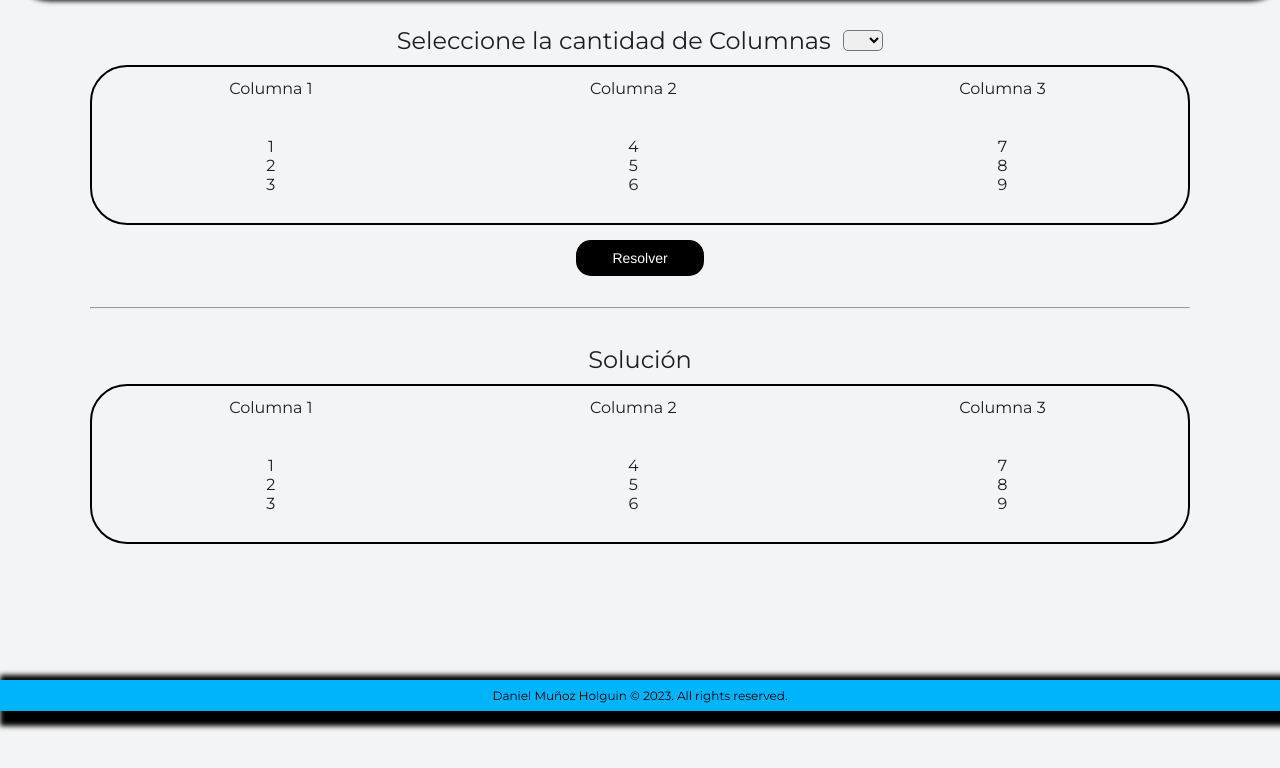
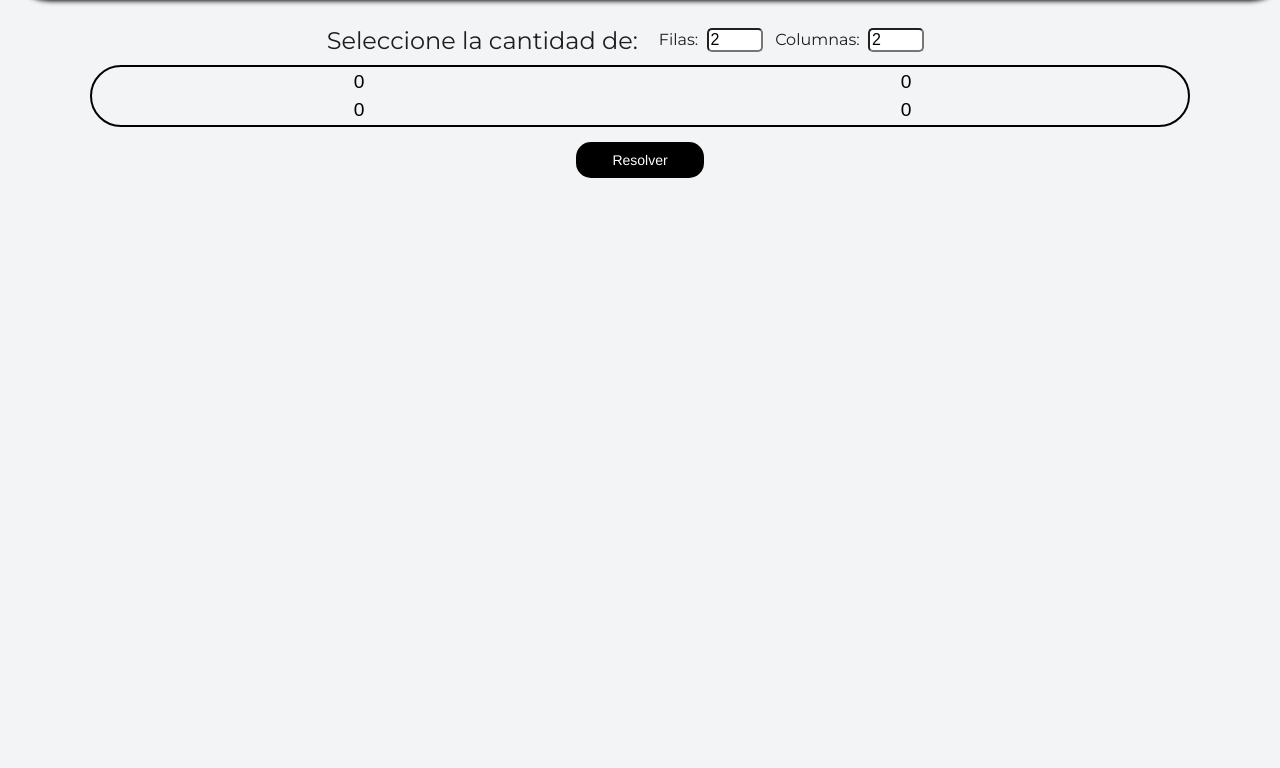
Before and after one commit to dmunoz05/gauss_jordan, a React app: page / in a window 1280 px wide. Shown: the part 86-854 px from the top of the page. Built offline with nearby package versions, Linux system fonts and the light colour scheme.

Commit message:
Logic gauss jordan reduction process

```diff
--- a/src/App/App.css
+++ b/src/App/App.css
@@ -15,7 +15,6 @@
 }
 
 table {
-
   width: inherit;
   height: fit-content;
 }
@@ -24,7 +23,7 @@ table {
   position: relative;
   border: solid 2px black;
   width: 100%;
-  height: inherit;
+  height: auto;
   display: inline-table;
   border-radius: 37px;
 }
@@ -64,10 +63,44 @@ tr {
 .select-columns {
   font-size: 1rem;
   border-radius: 5px;
-  width: 40px;
+  width: 3rem;
 }
 
 .label-select{
   font-size: 1.5rem;
   font-weight: 500;
 }
+
+.btn-aceptar{
+  padding: 4px;
+  border-radius: 15px;
+  border: solid black 1px;
+  background-color: white;
+  color: black;
+  font-size: 12px;
+  font-family: 'Franklin Gothic Medium', 'Arial Narrow', Arial, sans-serif;
+  width: 6rem;
+}
+
+.btn-aceptar:hover{
+  border: solid white 1px;
+  background-color: black;
+  color: white;
+}
+
+.input{
+  width: 5rem;
+  font-size: 1.2rem;
+  text-align: center;
+  border: none;
+  background-color: transparent;
+}
+
+.td-input{
+  text-align: center;
+}
+
+.tr-input{
+  border: none;
+  width: 10px;
+}
--- a/src/App/App.js
+++ b/src/App/App.js
@@ -1,22 +1,100 @@
-import React, { useState } from 'react';
+import React, { useState, useEffect } from 'react';
 // import { Table, TableBody, TableCell, TableContainer, TableHead, TableRow, Paper } from '@material-ui/core';
 import './App.css';
 
+
 function App() {
-    const [matrix, setMatrix] = useState([[1, 2, 3], [4, 5, 6], [7, 8, 9]]); // Ejemplo de matriz inicial
-    const [size, setSize] = useState(3); // Tamaño de la matriz
-    const [count, setCount] = useState(1); // Cantidad de matrices
-    const [matrices, setMatrices] = useState([]); // Matrices a resolver
-    const [results, setResults] = useState([]); // Resultados de las matrices resueltas
 
-    const handleSolve = () => {
+    const [table, setTable] = useState(false);
+    const [rows, setRows] = useState(2);
+    const [cols, setCols] = useState(2);
+    const [matrix, setMatrix] = useState(
+        Array.from({ length: rows }, () => Array.from({ length: cols }, () => 0))
+    );
 
-        // Aquí puedes implementar la lógica del método de Gauss-Jordan para resolver la matriz.
-        // Puedes utilizar la lógica que te proporcioné anteriormente en una función separada.
-        // Actualiza la matriz actualizada en el estado utilizando setMatrix.
+    const [newMatriz, setNewMatriz] = useState(
+
+    );
+
+    // function updatedColumns(event) {
+    //     event.preventDefault();
+    //     const newMatrix = [];
+    //     for (let i = 0; i < rows; i++) {
+    //         const row = [];
+    //         for (let j = 0; j < cols; j++) {
+    //             const value = parseFloat(event.target[`element-${i}-${j}`].value);
+    //             row.push(value);
+    //         }
+    //         newMatrix.push(row);
+    //     }
+    //     setMatrix(newMatrix);
+    // }
+
+    function handleSubmit(event) {
+        event.preventDefault();
+        const form = event.target;
+        const newMatrix = [];
+        for (let i = 0; i < matrix.length; i++) {
+            const row = [];
+            for (let j = 0; j < matrix[i].length; j++) {
+                const inputValue = parseFloat(document.getElementById(`input-${i}-${j}`).value);
+                row.push(inputValue);
+            }
+            newMatrix.push(row);
+        }
+        gaussJordan(newMatrix);
     }
 
+
+    // function handleSubmit(event) {
+    //     debugger;
+    //     event.preventDefault();
+    //     const form = event.target;
+    //     const newMatrix = [];
+    //     for (let i = 0; i < matrix.length; i++) {
+    //         const row = [];
+    //         for (let j = 0; j < matrix[i].length; j++) {
+    //             const inputName = `element-${i}-${j}`;
+    //             const inputValue = parseFloat(`document.getElementById('input-${i}-${j}').value`);
+    //             // const inputValue = parseFloat(form.elements[inputName].value);
+    //             row.push(inputValue);
+    //         }
+    //         newMatrix.push(row);
+    //     }
+    //     gaussJordan(newMatrix);
+    // }
+
+    function handleRowsChange(event) {
+        setRows(parseInt(event.target.value));
+        const numRows = parseInt(event.target.value);
+        const newMatrix = [];
+        for (let i = 0; i < numRows; i++) {
+            const row = [];
+            for (let j = 0; j < matrix[0].length; j++) {
+                row.push(0);
+            }
+            newMatrix.push(row);
+        }
+        setMatrix(newMatrix);
+    }
+
+    function handleColsChange(event) {
+        setCols(parseInt(event.target.value));
+        const numCols = parseInt(event.target.value);
+        const newMatrix = [];
+        for (let i = 0; i < matrix.length; i++) {
+            const row = [];
+            for (let j = 0; j < numCols; j++) {
+                row.push(0);
+            }
+            newMatrix.push(row);
+        }
+        setMatrix(newMatrix);
+    }
+
+
     function gaussJordan(matrix) {
+        debugger;
         let n = matrix.length;
         let m = matrix[0].length;
 
@@ -50,106 +128,142 @@ function App() {
                 }
             }
         }
-
-        return matrix;
+        console.log(matrix);
+        setNewMatriz(matrix)
+        setTable(true);
+        // return matrix;
     }
 
-    // Función que se ejecuta cuando el usuario hace clic en "Generar"
-    function handleGenerate() {
-        let newMatrices = [];
-        let newResults = [];
+    // // Función que se ejecuta cuando el usuario hace clic en "Generar"
+    // function handleGenerate() {
+    //     debugger;
+    //     let newMatrices = [];
+    //     let newResults = [];
 
-        // Genera las matrices y resuelve cada una con el método de Gauss-Jordan
-        for (let i = 0; i < count; i++) {
-            let matrix = [];
-            for (let j = 0; j < size; j++) {
-                let row = [];
-                for (let k = 0; k < size + 1; k++) {
-                    row.push(Math.floor(Math.random() * 10)); // Genera un número aleatorio del 0 al 9
-                }
-                matrix.push(row);
-            }
-            newMatrices.push(matrix);
-            newResults.push(gaussJordan(matrix));
-        }
+    //     // Genera las matrices y resuelve cada una con el método de Gauss-Jordan
+    //     for (let i = 0; i < count; i++) {
+    //         let matrix = [];
+    //         for (let j = 0; j < size; j++) {
+    //             let row = [];
+    //             for (let k = 0; k < size * 1; k++) {
+    //                 row.push(Math.floor(Math.random() * 10)); // Genera un número aleatorio del 0 al 9
+    //             }
+    //             matrix.push(row);
+    //         }
+    //         newMatrices.push(matrix);
+    //         newResults.push(gaussJordan(matrix));
+    //     }
 
-        // Actualiza el estado de las matrices y los resultados
-        setMatrices(newMatrices);
-        setResults(newResults);
-    }
+    //     // Actualiza el estado de las matrices y los resultados
+    //     setMatrices(newMatrices);
+    //     setResults(newResults);
+    // }
 
+    // useEffect(() => {
 
+    // }, []);
+
+    // function random(min, max) {
+    //     var aleatorio = Math.floor((Math.random() * (max - min + 1)) + min);
+    // }
+
+    // const [rows, setRows] = useState();
+    // function handleRowsChange(event) {
+    //     setRows(parseInt(event.target.value));
+    // }
+
+    // const [cols, setCols] = useState();
+    // function handleColsChange(event) {
+    //     setCols(parseInt(event.target.value));
+    // }
 
     return (
         <div className='div-principal'>
             <div className='div-table'>
+                <form onSubmit={handleSubmit}>
                     <section className='section-select'>
-                    <label className='label-select' > Seleccione la cantidad de Columnas </label>
+
+                        <label className='label-select' > Seleccione la cantidad de: </label>
                         &nbsp;
                         &nbsp;
-                    <select className='select-columns'>
-                        <option> </option>
-                        <option>1</option>
-                        <option>2</option>
-                        <option>3</option>
-                        <option>4</option>
-                        <option>5   </option>
-                    </select>
+                        &nbsp;
+                        <label>
+                            Filas:
+                            &nbsp;
+                            <input className='select-columns' type="number" value={rows} onChange={handleRowsChange} />
+                        </label>
+
+                        &nbsp;
+                        &nbsp;
+
+                        <label>
+                            Columnas:
+                            &nbsp;
+                            <input className='select-columns' type="number" value={cols} onChange={handleColsChange} />
+                        </label>
+
+                        &nbsp;
+                        &nbsp;
+                        &nbsp;
+                        &nbsp;
+                        {/* <button className='btn-aceptar' type='submit' onClick={handleAccept}> Aceptar </button> */}
                     </section>
 
                     <table className='gauss-jordan-table'>
-                    <tr>
-                        {matrix[0].map((_, index) => (
-                            <td key={index}>Columna {index + 1}</td>
-                        ))}
-                    </tr>
-                    <tr>
-                        {matrix.map((row, rowIndex) => (
-                            <td key={rowIndex}>
-                                {row.map((value, columnIndex) => (
-                                    <div key={columnIndex}>{value}</div>
-                                ))}
+                        <tbody className='tbody'>
+                            {matrix.map((row, i) => (
+                                <tr className='tr-input' key={i}>
+                                    {row.map((cell, j) => (
+                                        <td className='td-input' key={`${i}-${j}`}>
+                                            <input id={`input-${i}-${j}`} className='input' type="number" name={`element-${i}-${j}`} defaultValue={cell} />
                                         </td>
                                     ))}
                                 </tr>
+                            ))}
+                        </tbody>
                     </table>
+
                     <br />
                     <div className='div-btn'>
-                    <button className='btn-resolver' onClick={handleSolve}>Resolver</button>
+                        <button className='btn-resolver' onClick={handleSubmit}>Resolver</button>
                     </div>
 
-                <br/>
-                <br/>
-                <hr/>
-                <br/>
-                <br/>
+                </form>
 
+                <div className='div-btn'>
+                    {/* <button className='btn-resolver' onClick={handleGenerate}>Generar Matriz</button> */}
+                </div>
+
+                {table && (
+                    <div>
+                        <br />
+                        <br />
+                        <hr />
+                        <br />
+                        <br />
                         <section className='section-select'>
                             <label className='label-select'> Solución </label>
                         </section>
+
+
                         <table className='gauss-jordan-table'>
-                    <tr>
-                        {matrix[0].map((_, index) => (
-                            <td key={index}>Columna {index + 1}</td>
-                        ))}
-                    </tr>
-                    <tr>
-                        {matrix.map((row, rowIndex) => (
-                            <td key={rowIndex}>
-                                {row.map((value, columnIndex) => (
-                                    <div key={columnIndex}>{value}</div>
-                                ))}
+                            <tbody className='tbody'>
+                                {newMatriz.map((row, i) => (
+                                    <tr className='tr-input' key={i}>
+                                        {row.map((cell, j) => (
+                                            <td className='td-input' key={`${i}-${j}`}>
+                                                <input id={`input-${i}-${j}`} className='input' type="number" name={`element-${i}-${j}`} defaultValue={cell} />
                                             </td>
                                         ))}
                                     </tr>
+                                ))}
+                            </tbody>
                         </table>
-
+                    </div>
+                )}
 
             </div>
-
         </div>
-
-
     );
 }
 export { App };
--- a/src/index.css
+++ b/src/index.css
@@ -4,7 +4,6 @@ body {
   background: #F2F4F5;
   color: #1E1E1F;
   font-family: 'Montserrat', Arial, Helvetica, sans-serif;
-  overflow: hidden;
 }
 
 #root {
@@ -27,13 +26,12 @@ body {
 
 .footer {
   position: relative;
-  box-shadow: 10px 5px 5px 10px black;
   display: flex;
   flex-direction: row;
   justify-content: center;
   width: 100%;
   height: 5%;
-  bottom: 18.5rem;
+  bottom: 18.3rem;
   background-color: #00B4FC;
   border: none;
 }
--- a/src/index.js
+++ b/src/index.js
@@ -14,12 +14,12 @@ root.render(
       </div>
     </header>
     <App />
-    <footer className="footer">
+    {/* <footer className="footer">
       <div className="div-footer">
         <h1 className='h1-footer'>
           Daniel Muñoz Holguin © 2023. All rights reserved.
         </h1>
       </div>
-    </footer>
+    </footer> */}
   </>
 );
```
Lines whose indentation alone changed are shown as unchanged.
